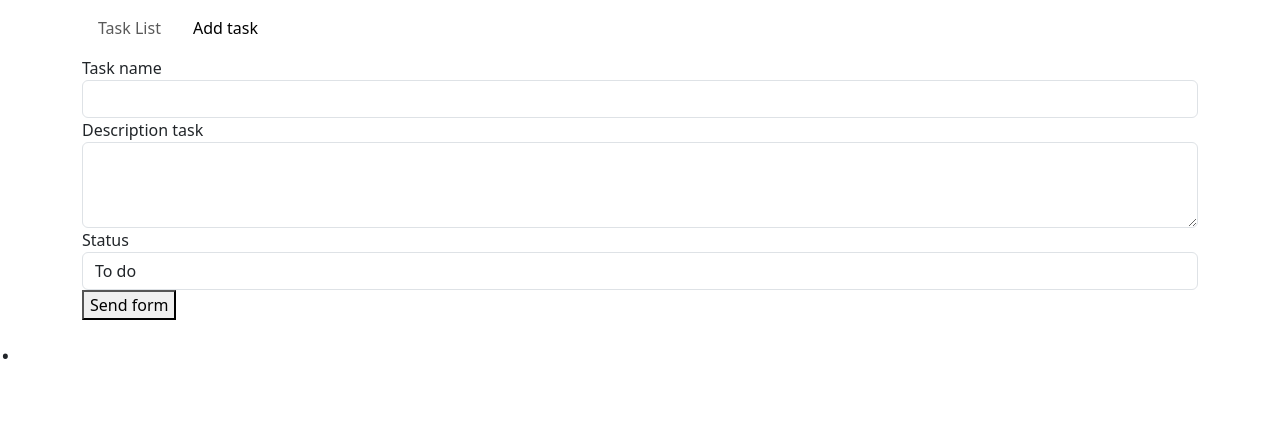
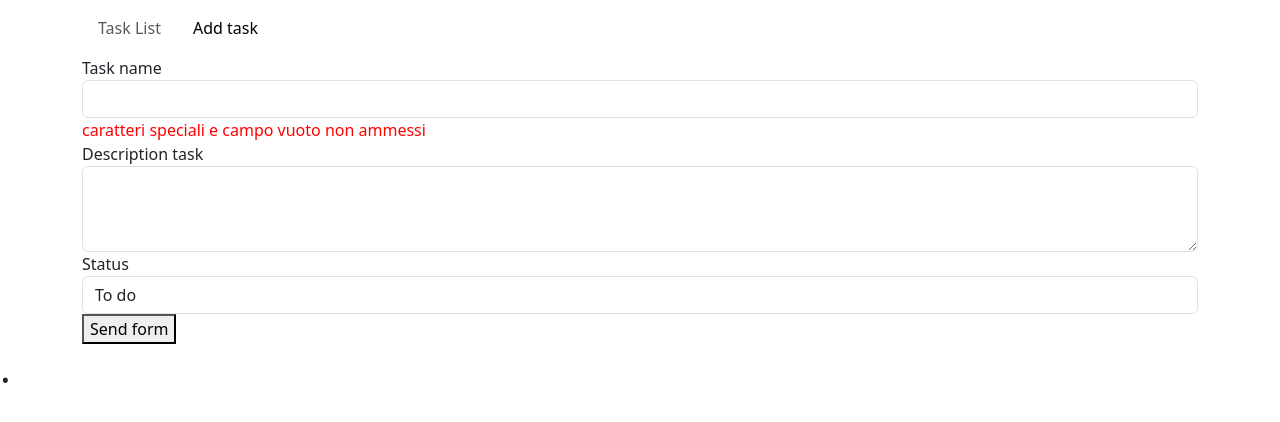
Before and after one commit to stefanobellomo/ex-react-task-manager, a React (Vite) app: page /addtask in a window 1280 px wide. Shown: the top 422 px of the page. Built offline with nearby package versions, Linux system fonts and the light colour scheme; no server answers.

Commit message:
Milestone 5:  enhance AddTask component with validation and improved form handling

```diff
--- a/src/pages/AddTask.jsx
+++ b/src/pages/AddTask.jsx
@@ -8,10 +8,23 @@ export default function AddTask() {
 
     const symbols = "!@#$%^&*()-_=+[]{}|;:'\",.<>?/`~";
 
+
     function handleSubmit(e) {
         e.preventDefault()
-        console.log(title);
+
+        const description = descriptionRef.current.value
+        const status = statusRef.current.value
+
+        if (titleValidation || description === "") {
+            console.log("compila tutti i campi");
+        } else {
+            console.log(`titolo task: ${title}
+                descrizione task: ${description}
+                stato: ${status}`)
+        }
     }
+
+    const titleValidation = title.trim() === "" || [...title].some(ch => symbols.includes(ch))
 
     return (
         <>
@@ -25,6 +38,7 @@ export default function AddTask() {
                             id="exampleFormControlInput1"
                             value={title}
                             onChange={e => setTitle(e.target.value)} />
+                        <span style={{ color: titleValidation ? "red" : "green" }}>{!titleValidation ? "task valida" : "caratteri speciali e campo vuoto non ammessi"}</span>
                     </div>
                     <div className="form-group">
                         <label htmlFor="exampleFormControlTextarea1">Description task</label>
```
